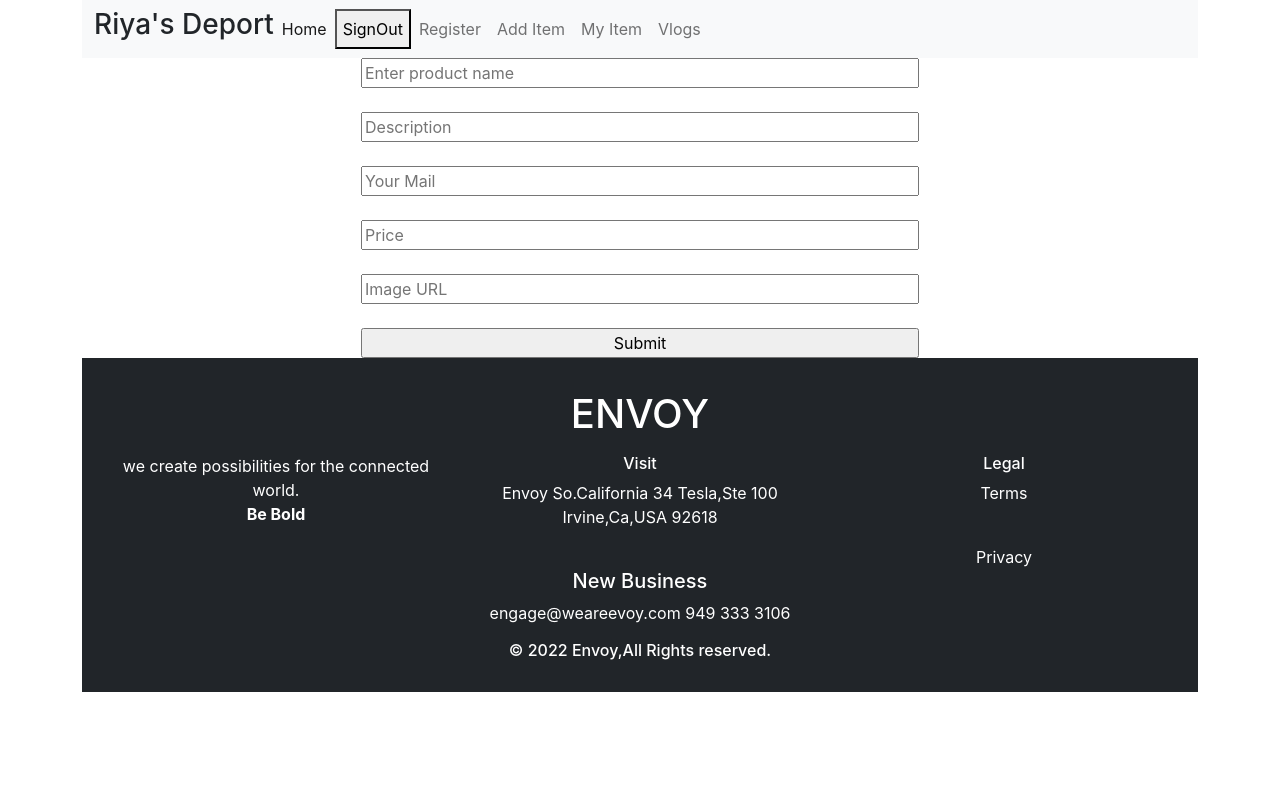
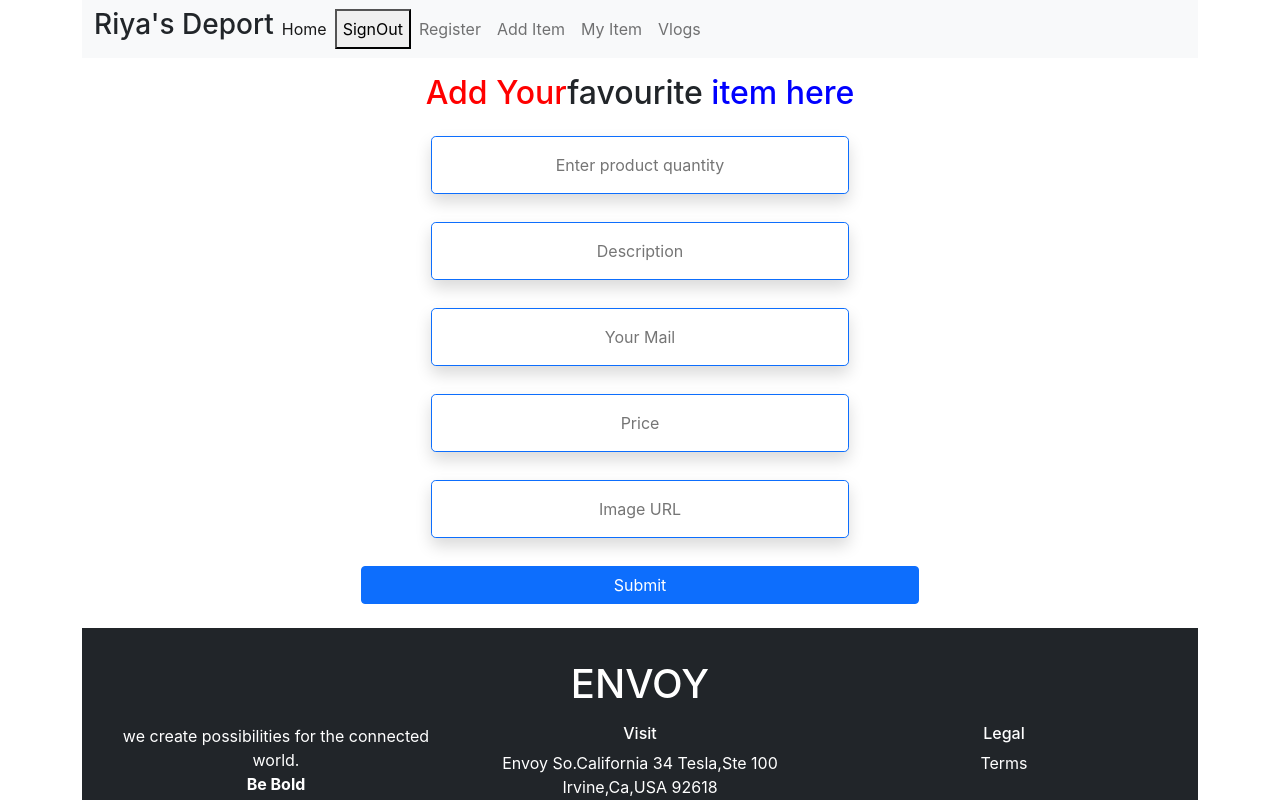
Before and after one commit to Chayanika1/ware-house-management-client-side, a React (Create React App) app: page /AddItem in a window 1280 px wide. Shown: the top 800 px of the page. Built offline with nearby package versions, Linux system fonts and the light colour scheme; no server answers; sample sign-in values are in the browser's storage.

Commit message:
add some secrect things

```diff
--- a/src/AddItem/AddItem.js
+++ b/src/AddItem/AddItem.js
@@ -1,11 +1,20 @@
 import React from 'react';
 import { useForm } from "react-hook-form";
+import { useAuthState } from 'react-firebase-hooks/auth';
+import { useParams } from 'react-router-dom';
+import auth from '../firebase.init';
+import useServices from '../Pages/useServices';
 
 const AddItem = () => {
     const { register, handleSubmit } = useForm();
     //const onSubmit = data => console.log(data);
+    const [user] = useAuthState(auth);
+    const [services] = useServices();
+
+
 
     const onSubmit = (data) => {
+
         fetch('http://localhost:5000/item', {
             method: 'POST',
             headers: {
@@ -20,14 +29,16 @@ const AddItem = () => {
     }
     return (
         <div className='w-50 mx-auto'>
-            <form className="d-flex flex-column"onSubmit={handleSubmit(onSubmit)}>
-                <input placeholder='Enter product name' {...register("Name")} /><br/>
-                <input placeholder='Description' {...register("description")} /><br/>
-                <input placeholder='Your Mail' {...register("mail")} /><br/>
-                <input placeholder='Price' {...register("price")} /><br/>
-                <input placeholder='Image URL' {...register("img URL")} /><br/>
+            <h2 className='text-center p-3'><span style={{ color: 'red' }}>Add Your</span>favourite <span style={{ color: 'blue' }}>item here</span></h2>
+            <form className="d-flex flex-column" onSubmit={handleSubmit(onSubmit)}>
 
-                <input type="submit" />
+                <input className='border border-primary p-1 rounded-3 shadow p-3 mb-1 bg-body rounded text-center mx-auto w-75' placeholder='Enter product quantity' {...register("quantity")}  /><br />
+                <input className='border border-primary p-1 rounded-3 shadow p-3 mb-1 bg-body rounded text-center mx-auto w-75' placeholder='Description' {...register("description")} /><br />
+                <input className='border border-primary p-1 rounded-3 shadow p-3 mb-1 bg-body rounded text-center mx-auto w-75'  placeholder='Your Mail'{...register("mail")} required /><br />
+                <input className='border border-primary p-1 rounded-3 shadow p-3 mb-1 bg-body rounded text-center mx-auto w-75' placeholder='Price' {...register("price")} /><br />
+                <input className='border border-primary p-1 rounded-3 shadow p-3 mb-1 bg-body rounded text-center mx-auto w-75' placeholder='Image URL' {...register("img URL")} /><br />
+
+                <input class="btn btn-primary mb-4" type="submit" />
             </form>
 
 
--- a/src/App.js
+++ b/src/App.js
@@ -17,6 +17,7 @@ import ManageInventory from './Pages/ManageInventory/ManageInventory';
 import AddItem from './AddItem/AddItem';
 import MyItems from './Pages/MyItems/MyItems';
 import Vlogs from './Pages/Vlogs/Vlogs';
+import MyItem from './Pages/MyItem/MyItem';
 
 function App() {
   return (
@@ -25,17 +26,19 @@ function App() {
       <Routes>
         <Route path="/" element={<Home></Home>}></Route>
         <Route path="/Home" element={<Home></Home>}></Route>
-        <Route path="/ManageAllProducts" element={<ManageAllProducts></ManageAllProducts>}></Route>
+        <Route path="/ManageAllProducts" element={<RequireAuth><ManageAllProducts></ManageAllProducts></RequireAuth>}></Route>
         <Route path="/Invetory" element={<Invetory></Invetory>}></Route>
-        <Route path="/ManageInventory" element={<ManageInventory></ManageInventory>}></Route>
-        <Route path="/AddItem" element={<AddItem></AddItem>}></Route>
-        <Route path="/MyItems" element={<MyItems></MyItems>}></Route>
+        <Route path="/ManageInventory" element={<RequireAuth><ManageInventory></ManageInventory></RequireAuth>}></Route>
+        <Route path="/AddItem" element={<RequireAuth><AddItem></AddItem></RequireAuth>}></Route>
+        <Route path="/MyItems/" element={<RequireAuth><MyItems></MyItems></RequireAuth>}></Route>
+        <Route path="/MyItem/" element={<RequireAuth><MyItem></MyItem></RequireAuth>}></Route>
 
 
         <Route path="/ProductName/:id" element={<RequireAuth><ItemDetail></ItemDetail></RequireAuth>}></Route>
 
         <Route path="/Login" element={<Login></Login>}></Route>
         <Route path="/Register" element={<Register></Register>}></Route>
+
         <Route path="/Vlogs" element={<Vlogs></Vlogs>}></Route>
 
         <Route path="*" element={<Error></Error>}></Route>
--- a/src/Pages/AmazingPlugins/AmazingPlugins.js
+++ b/src/Pages/AmazingPlugins/AmazingPlugins.js
@@ -9,11 +9,11 @@ import Company6 from '../../Images/Company6.png'
 
 const AmazingPlugins = () => {
     return (
-        <div>
+        <div className='container'>
             <h3 className='p-5 text-center'><span style={{color:'Red'}}>Some of Best</span ><span className='text-success'>Brands</span></h3>
             <div className='row text-center'>
             <div className='col-lg-4 col-sm-12'>
-                <img src={Company4} alt=""/>
+                <img className='img-fluid'src={Company4} alt=""/>
 
 
             </div>
@@ -23,7 +23,7 @@ const AmazingPlugins = () => {
 
             </div>
             <div className='col-lg-4 col-sm-12'>
-            <img src={Company3} alt=""/>
+            <img className='img-fluid'src={Company3} alt=""/>
 
 
             </div>
@@ -31,7 +31,7 @@ const AmazingPlugins = () => {
         </div>
         <div className='row text-center'>
             <div className='col-lg-6 col-sm-12'>
-                <img src={Company5} alt=""/>
+                <img className='img-fluid'src={Company5} alt=""/>
             </div>
             <div className='col-lg-6 col-sm-12'>
                 <img style={{ height:'150px'}}src={Company6} alt=""/>
--- a/src/Pages/ManageAllProducts/ManageAllProducts.js
+++ b/src/Pages/ManageAllProducts/ManageAllProducts.js
@@ -4,16 +4,17 @@ import ManageProductDetails from '../ManageProductDetails/ManageProductDetails';
 const ManageAllProducts = () => {
     const [products, setProducts] = useState([]);
     useEffect(() => {
-        fetch('fakeData.json')
+        fetch('http://localhost:5000/item')
             .then(response => response.json())
             .then(data => setProducts(data))
+
     }, []);
 
     return (
         <div className='container'>
             <div className='row'>
             {
-                products.slice(7,17).map(product=><ManageProductDetails product={product}></ManageProductDetails>)
+                products.slice(0,17).map(product=><ManageProductDetails product={product}></ManageProductDetails>)
             }
 
 
--- a/src/Pages/ManageInventoryItem/ManageInventoryItem.js
+++ b/src/Pages/ManageInventoryItem/ManageInventoryItem.js
@@ -19,7 +19,8 @@ const ManageInventoryItem = (props) => {
                 const remainItem = services.filter(service=>service._id !== id)
                 setServices(remainItem);
                 console.log(remainItem);
-            })
+            });
+            window.location.reload()
 
 
         }
@@ -35,7 +36,7 @@ const ManageInventoryItem = (props) => {
             <div class="card h-100">
                 <img src={img} class="card-img-top" alt="..." />
                 <div class="card-body">
-                    <h3>{_id}</h3>
+                    <p>product id:{_id}</p>
                     <h6>Suppliers:{suppliers}</h6>
                     <h5 class="card-title">{name}</h5>
                     <p class="card-text">{details}</p>
--- /dev/null
+++ b/src/Pages/MyItem/MyItem.js
@@ -0,0 +1,15 @@
+import React from 'react';
+
+const MyItem = ({f:{price,img}}) => {
+
+    return (
+        <div>
+            <h3>My Orders</h3>
+            <h2>name:{price}</h2>
+            <img src={img} alt=""/>
+
+        </div>
+    );
+};
+
+export default MyItem;
--- a/src/Pages/MyItems/MyItems.js
+++ b/src/Pages/MyItems/MyItems.js
@@ -1,21 +1,25 @@
 import React from 'react';
 import { useAuthState } from 'react-firebase-hooks/auth';
 import auth from '../../firebase.init';
-import ManageInventoryItem from '../ManageInventoryItem/ManageInventoryItem';
+import MyItem from '../MyItem/MyItem';
 import useServices from '../useServices';
 
 const MyItems = () => {
-    const[user]  =useAuthState(auth);
-    const email  =user ?.email;
-    const[services] = useServices();
-    const find = services.filter(service=>service.email === email);
-    console.log(find)
+    const [user] = useAuthState(auth);
+    const email = user?.email;
+    const [services] = useServices();
+    const findProduct = services.filter((p) => p.email === email);
+
+    console.log(findProduct);
     return (
         <div>
-            <h1>My Items</h1>
-            {
-                find.map(item=><ManageInventoryItem item={item}></ManageInventoryItem>)
-            }
+            <h1 className="text-center">my iteams</h1>
+            <hr />
+            <div className="container row">
+                {
+                    findProduct.map(f => <li>f={f.price}</li>)
+                }
+            </div>
 
         </div>
     );
--- a/src/Pages/ProductName/ProductName.js
+++ b/src/Pages/ProductName/ProductName.js
@@ -16,7 +16,7 @@ const ProductName = (props) => {
 
         <div class="g-5 rounded-3 col-sm-12 col-md-6 col-lg-4 shadow p-3 mb-5 bg-body rounded">
             <div class="card">
-                <img src={img} class="card-img-top" alt="..." />
+                <img className='img-fluid' src={img} class="card-img-top" alt="..." />
                 <div class="card-body">
                     <h6>Suppliers:{suppliers}</h6>
                     <h5 class="card-title">{name}</h5>
--- a/src/Pages/Register/Register.js
+++ b/src/Pages/Register/Register.js
@@ -1,4 +1,4 @@
-import React, { useState, useSyncExternalStore } from 'react';
+import React, { useRef, useState, useSyncExternalStore } from 'react';
 import { useCreateUserWithEmailAndPassword, useSendEmailVerification } from 'react-firebase-hooks/auth';
 import { Link, useNavigate } from 'react-router-dom';
 import auth from '../../firebase.init';
@@ -28,7 +28,8 @@ const Register = () => {
     //const [sendEmailVerification, sending] = useSendEmailVerification(
     //    auth
     //);
-    const navigate = useNavigate()
+    const navigate = useNavigate();
+
 
     const handelEmail = (e) => {
         setEmail(e.target.value)
@@ -40,6 +41,7 @@ const Register = () => {
         setConfirmPassword(e.target.value)
     }
     const handleRegistration = (e) => {
+
         if (password !== confirmPassword) {
             alert('password not matched')
         }
```
Also changed, not shown: src/Pages/Header/Header.js (+10 -6 lines), src/Pages/Login/Login.js (+5 -5 lines).
